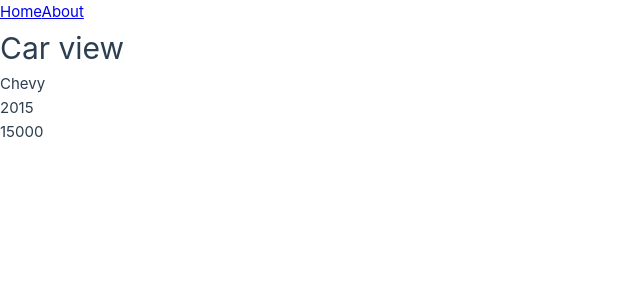
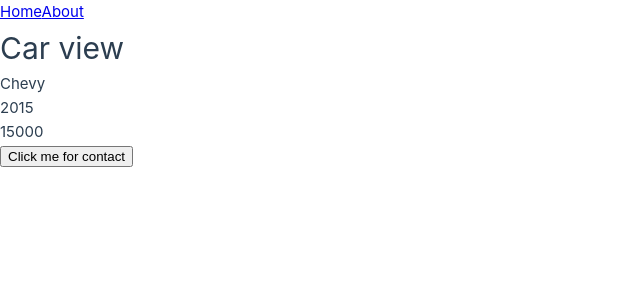
Before and after one commit to andriusmw/RouterVueLearning, a Vue app: page /cars/1 in a window 1280 px wide. Shown: the top 300 px of the page, without its empty margins (0-640 px from the left). Built offline with nearby package versions, Linux system fonts and the light colour scheme.

Commit message:
nested routes 2

```diff
--- a/src/views/CarView.vue
+++ b/src/views/CarView.vue
@@ -1,10 +1,14 @@
 <script setup>
-    import {useRoute, RouterView} from "vue-router"
+    import {useRoute, useRouter, RouterView} from "vue-router"
     import cars from "../data/cars.json"
     import ContactView from "./ContactView.vue"
 
     const route = useRoute()
-    const car = cars.find(c => c.id === parseInt(route.params.id))
+    const router = useRouter()
+
+    const carId = parseInt(route.params.id)
+
+    const car = cars.find(c => c.id === carId)
     // Busca en el array de coches, el coche cuyo id es el que llega en los params
 
 </script>
@@ -15,6 +19,7 @@
         <p>{{car.name}}</p>
         <p>{{car.year}}</p>
         <p>{{car.price}}</p>
+        <button @click="router.push(`/cars/${carId}/contact`)">Click me for contact</button>
         <RouterView />
         <!-- RouterView hace visibles los componentes anidados en rutas -->
     </div>
```
